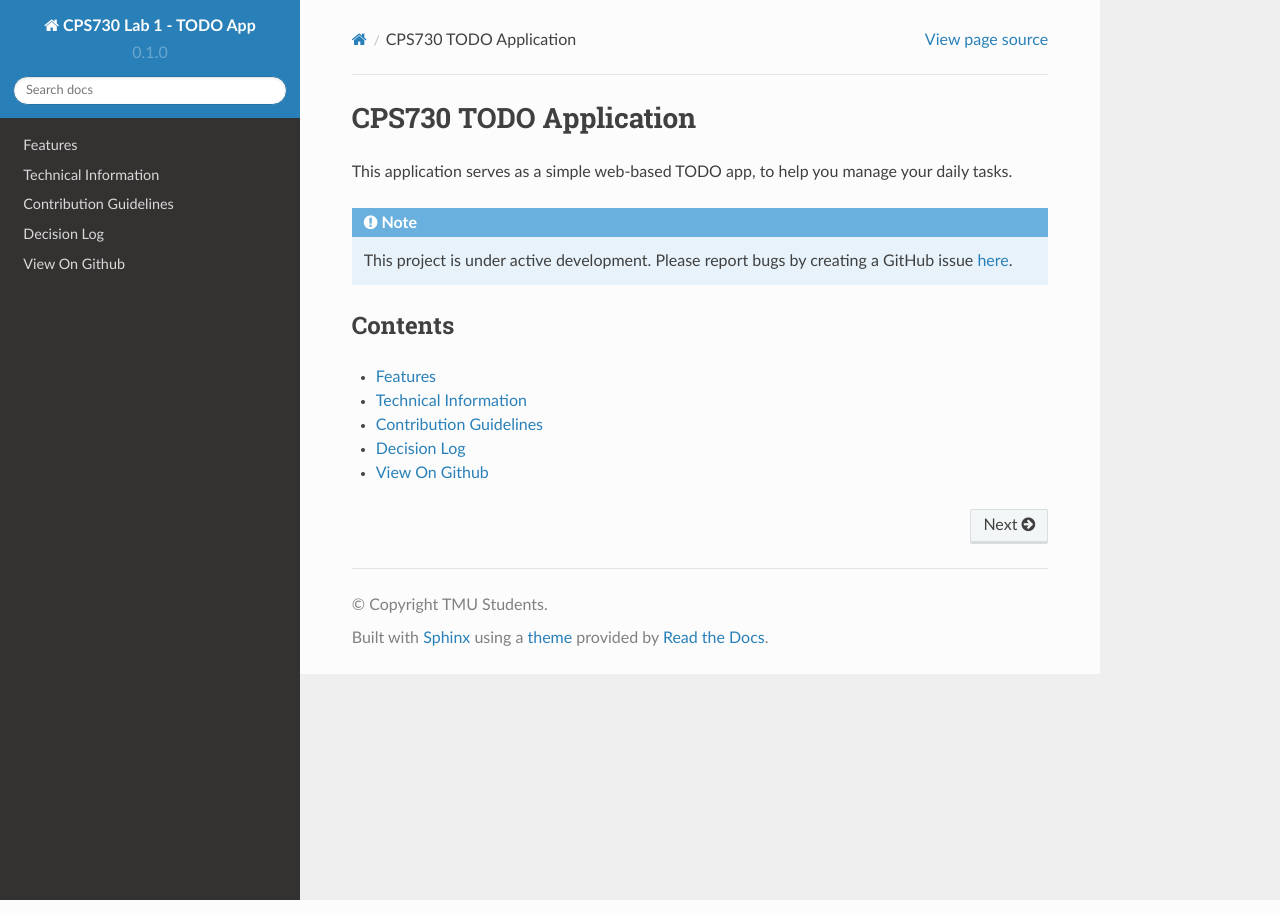
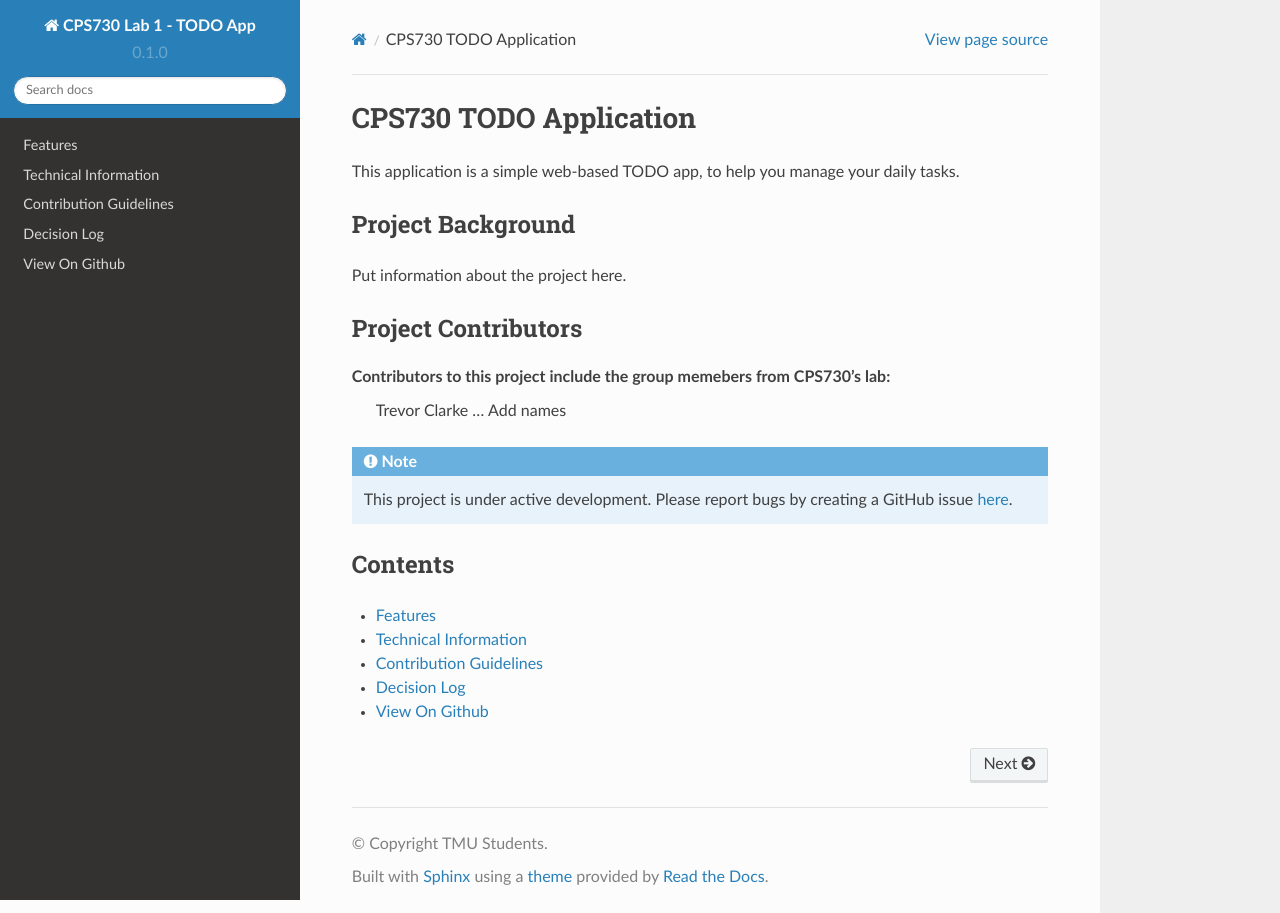
Before and after one commit to readthedocs/tutorial-template, a Sphinx documentation site: the page built from docs/source/index.rst, in a window 1280 px wide. Built offline with Sphinx 7.4.7 and the Read the Docs theme 2.0.0, drawn with Linux system fonts in a browser that asks for light colours.

Commit message:
Update index.rst

```diff
--- a/docs/source/index.rst
+++ b/docs/source/index.rst
@@ -1,7 +1,20 @@
 CPS730 TODO Application
 =======================
 
-This application serves as a simple web-based TODO app, to help you manage your daily tasks.
+This application is a simple web-based TODO app, to help you manage your daily tasks.
+
+Project Background
+------------------
+
+Put information about the project here.
+
+
+Project Contributors
+--------------------
+
+Contributors to this project include the group memebers from CPS730's lab:
+   Trevor Clarke
+   ... Add names
 
 .. note::
 
```
